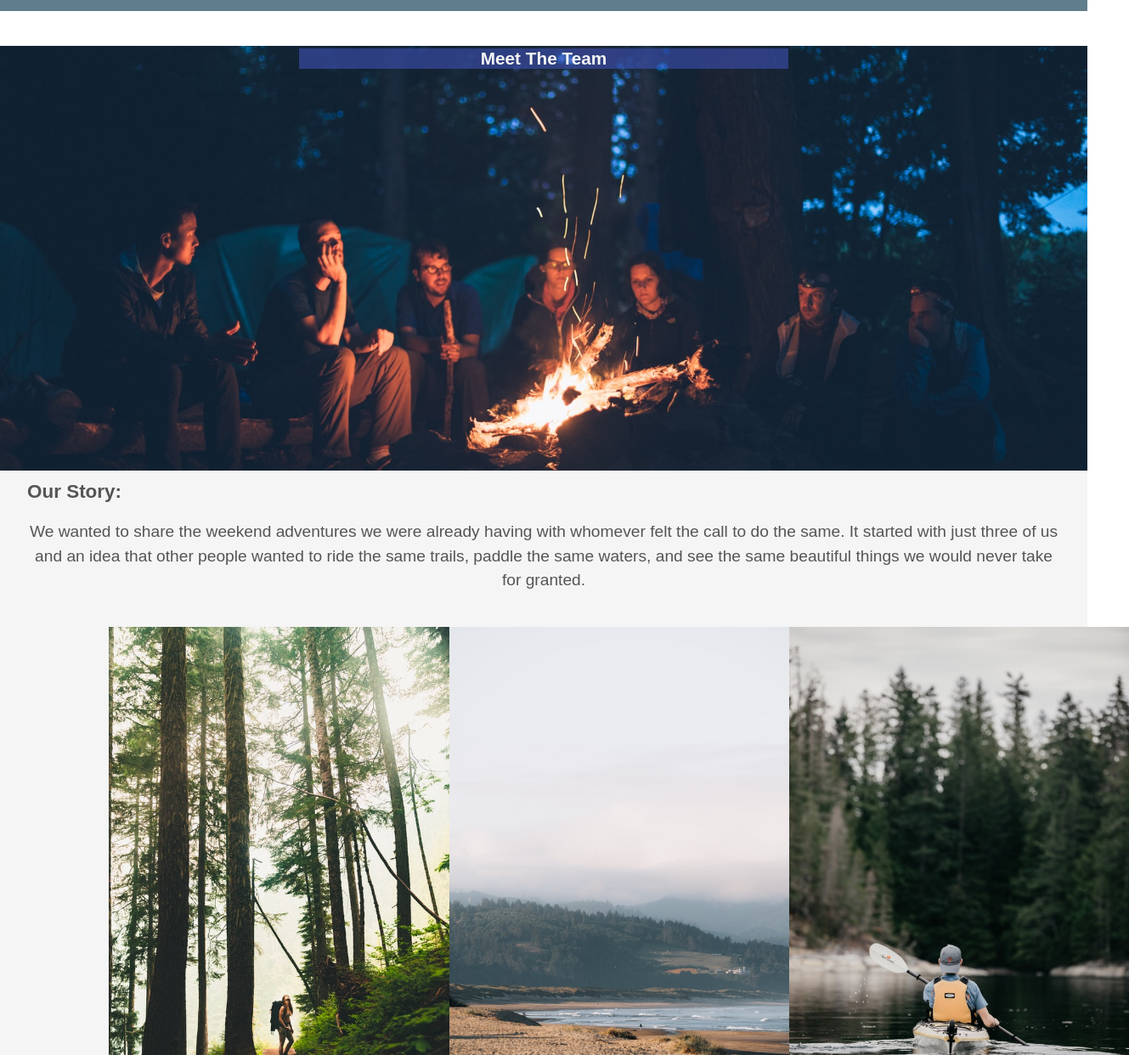
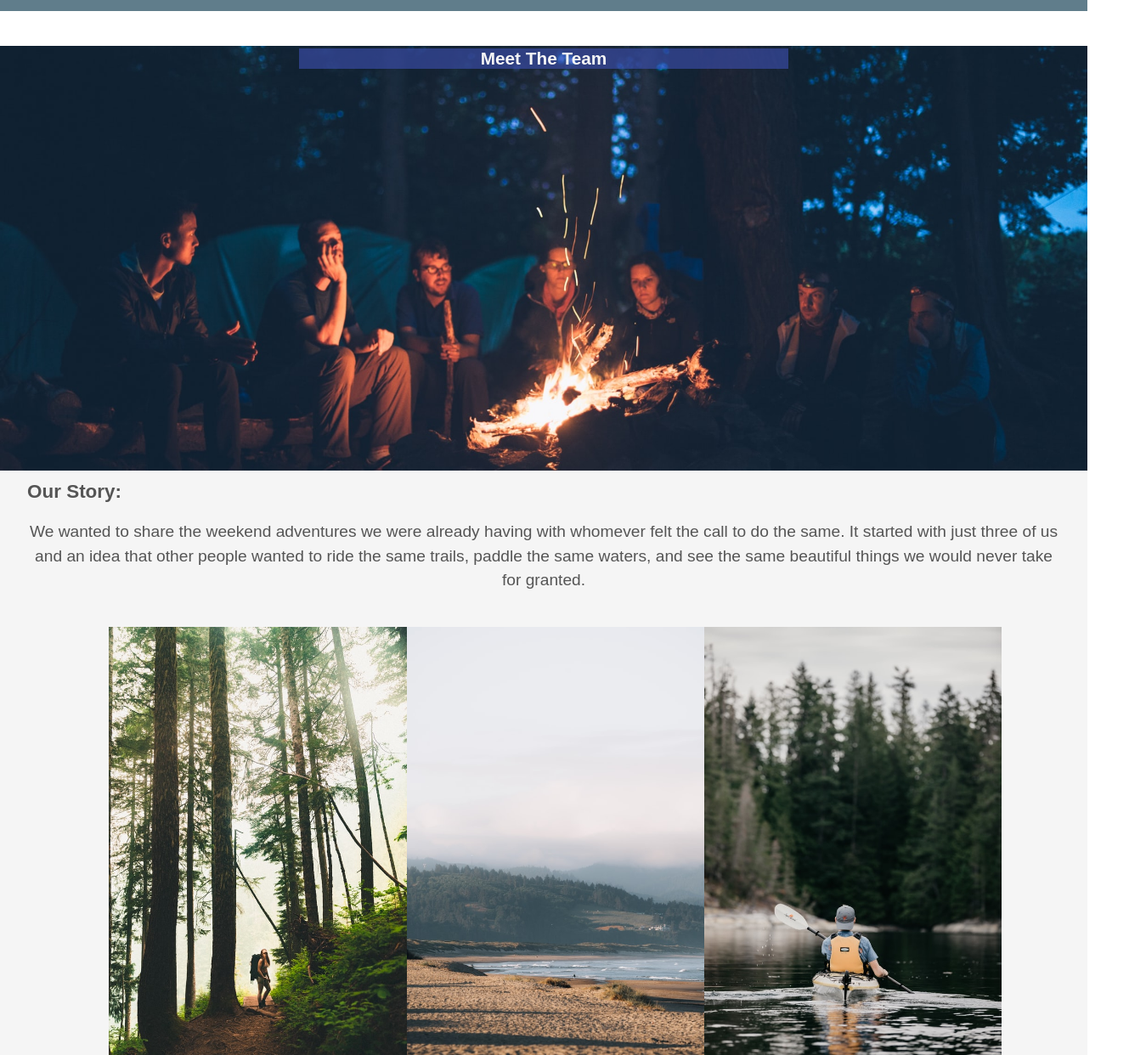
Before and after one commit to Lance77a/Puget_Blue, a plain HTML site: page about.html in a window 1280 px wide. Shown: the part 58-1300 px from the top of the page at 85% size, 1329 px wide, since content can reach past the window. Drawn offline with Linux system fonts and the light colour scheme.

Commit message:
Pre About edit

```diff
--- a/assets/css/about.css
+++ b/assets/css/about.css
@@ -43,14 +43,15 @@ section:nth-of-type(1) {
     font-size: 1.2rem;
 }
 
-.about-img {
-    height: 300px;
-    width: auto;
+.about-images {
+    display: flex;
+    flex-direction: column;
+    width: 100%;
 }
 
-.about-images {
-    display: flex;
-    width: 100%;
+.about-img {
+    height: 550px;
+    width: auto;
 }
 
 .about-aside {
@@ -81,6 +82,7 @@ section:nth-of-type(1) {
     .about-images {
         margin: 0;
         width: 100%;
+        flex-direction: row;
         justify-content: space-evenly;
     }
 
@@ -98,7 +100,7 @@ section:nth-of-type(1) {
     }
 }
 
-@media (min-width: 925px) {
+@media (min-width: 1050px) {
     .about {
         align-items: center;
     }
@@ -107,7 +109,7 @@ section:nth-of-type(1) {
         margin: 2rem 0;
     }
     .about-img {
-        height: 600px;
+        height: 525px;
         width: auto;
     }
     .about-aside p {
```
